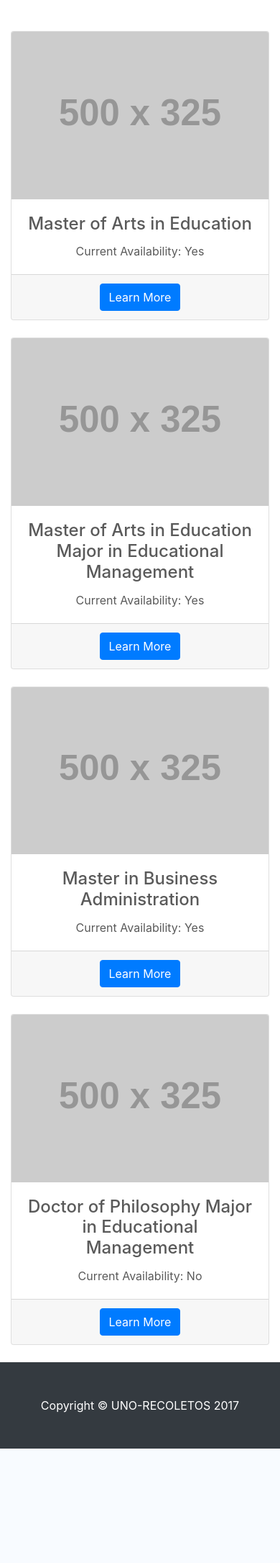
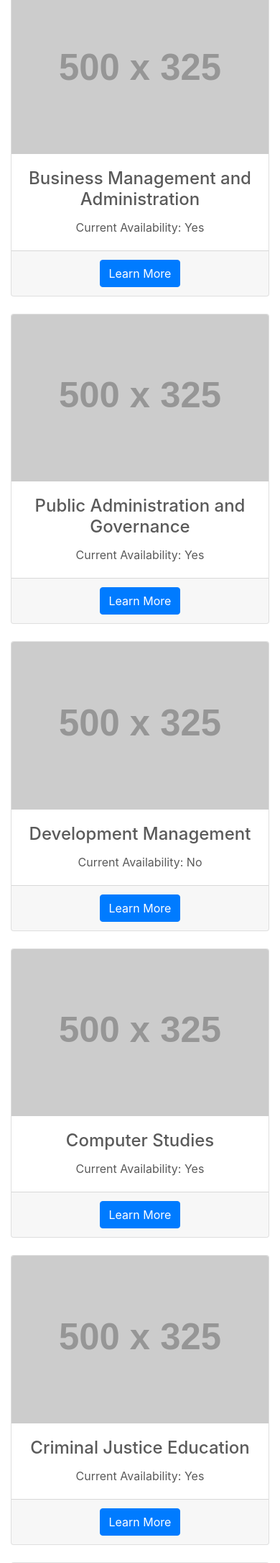
Before and after one commit to keirjeffreyvelez18/RBGS, a Django app: page /program in a window 390 px wide; the page is wider, and only the part inside the window is pictured. Shown: the part 900-3072 px from the top of that part at 72% size. Before the commit the page ends 2913 px from the top of that part, so only its background shows below. Run offline with Django 3.2, Linux system fonts and the light colour scheme; grey boxes labelled with a size stand in for pictures from a placeholder-image service; some libraries are stand-ins or nearby versions.

Commit message:
tweaked banner and cards

```diff
--- a/website/templates/website/base.html
+++ b/website/templates/website/base.html
@@ -22,10 +22,10 @@
 </head>
 
 <body>
-    <nav class="navbar navbar-dark bg-primary">
+    <nav class="navbar navbar-dark" style="background-color: #004a95">
         <div class="container">
-            <span class="navbar-brand">
-            (034) - 433 - 2449 | #51 Lizares Avenue, Bacolod City
+            <span class="navbar-brand" style=" font-size: medium;">
+                (034) - 433 - 2449 | #51 Lizares Avenue, Bacolod City
             </span>
             <form class="form-inline">
               <input class="mr-sm-2" placeholder="Search" type="text">
@@ -34,16 +34,14 @@
           </div>
         </div>
     </nav>
-    <br>
     <div class="navbar-header text-center">
-        <a class="logo" href="http://su.edu.ph" title="Culture and Arts Council | Silliman University">
-            <img height="75px" src="{% static 'website/images/unor-web-logo.png' %}" alt="Culture and Arts Council | Silliman University"/>
+        <a class="logo" href="/" title="Recoletos de Bacolod Graduate School | University of Negros Occidental - Recoletos">
+            <img height="150px" src="{% static 'website/images/logo.png' %}" alt="Recoletos de Bacolod Graduate School | University of Negros Occidental - Recoletos"/>
         </a>
         <div class="navbar-right callout-text">
 
         </div>
     </div>
-    <br>
     <nav class="navbar navbar-expand-lg navbar-dark bg-dark">
       <div class="container">
         <a class="navbar-brand" href="/">
--- a/website/templates/website/program.html
+++ b/website/templates/website/program.html
@@ -5,41 +5,15 @@
 {% block content %}
     <br>
     <div class="container">
-        <header class="myJumbotron my-4" style="text-align: center">
-            <div id="carouselExampleIndicators" class="carousel slide" data-ride="carousel">
-                  <ol class="carousel-indicators">
-                    <li data-target="#carouselExampleIndicators" data-slide-to="0" class="active"></li>
-                    <li data-target="#carouselExampleIndicators" data-slide-to="1"></li>
-                    <li data-target="#carouselExampleIndicators" data-slide-to="2"></li>
-                  </ol>
-                    <div class="carousel-inner" role="listbox">
-                        <div class="carousel-item active">
-                          <img class="d-block img-fluid" src="{% static 'website/images/1.jpg' %}" alt="First slide">
-                        </div>
-                    <div class="carousel-item">
-                        <img class="d-block img-fluid" src="{% static 'website/images/2.jpg' %}" alt="Second slide">
-                    </div>
-                    <div class="carousel-item">
-                        <img class="d-block img-fluid" src="{% static 'website/images/3.png' %}" alt="Third slide">
-                    </div>
-                  </div>
-                  <a class="carousel-control-prev" href="#carouselExampleIndicators" role="button" data-slide="prev">
-                    <span class="carousel-control-prev-icon" aria-hidden="true"></span>
-                    <span class="sr-only">Previous</span>
-                  </a>
-                  <a class="carousel-control-next" href="#carouselExampleIndicators" role="button" data-slide="next">
-                    <span class="carousel-control-next-icon" aria-hidden="true"></span>
-                    <span class="sr-only">Next</span>
-                  </a>
-            </div>
-        </header>
-
+        <div class="alert alert-info" role="alert">
+          <strong>Heads up!</strong> Not all courses may be available, please contact us for inquiries.
+        </div>
         <div class="row text-center">
             <div class="col-lg-3 col-md-6 mb-4">
               <div class="card">
                 <img class="card-img-top" src="http://placehold.it/500x325" alt="">
                 <div class="card-body">
-                  <h4 class="card-title">Master of Arts in Education</h4>
+                  <h4 class="card-title">Education</h4>
                   <p class="card-text">Current Availability: Yes </p>
                 </div>
                 <div class="card-footer">
@@ -52,7 +26,7 @@
               <div class="card">
                 <img class="card-img-top" src="http://placehold.it/500x325" alt="">
                 <div class="card-body">
-                  <h4 class="card-title">Master of Arts in Education Major in Educational Management</h4>
+                  <h4 class="card-title">Business Management and Administration</h4>
                   <p class="card-text">Current Availability: Yes</p>
                 </div>
                 <div class="card-footer">
@@ -65,7 +39,7 @@
               <div class="card">
                 <img class="card-img-top" src="http://placehold.it/500x325" alt="">
                 <div class="card-body">
-                  <h4 class="card-title">Master in Business Administration</h4>
+                  <h4 class="card-title">Public Administration and Governance</h4>
                   <p class="card-text">Current Availability: Yes</p>
                 </div>
                 <div class="card-footer">
@@ -77,7 +51,59 @@
               <div class="card">
                 <img class="card-img-top" src="http://placehold.it/500x325" alt="">
                 <div class="card-body">
-                  <h4 class="card-title">Doctor of Philosophy Major in Educational Management</h4>
+                  <h4 class="card-title">Development Management</h4>
+                  <p class="card-text">Current Availability: No</p>
+                </div>
+                <div class="card-footer">
+                  <a href="#" class="btn btn-primary">Learn More</a>
+                </div>
+              </div>
+            </div>
+      </div>
+        <div class="row text-center">
+            <div class="col-lg-3 col-md-6 mb-4">
+              <div class="card">
+                <img class="card-img-top" src="http://placehold.it/500x325" alt="">
+                <div class="card-body">
+                  <h4 class="card-title">Computer Studies</h4>
+                  <p class="card-text">Current Availability: Yes </p>
+                </div>
+                <div class="card-footer">
+                  <a href="#" class="btn btn-primary">Learn More</a>
+                </div>
+              </div>
+            </div>
+
+            <div class="col-lg-3 col-md-6 mb-4">
+              <div class="card">
+                <img class="card-img-top" src="http://placehold.it/500x325" alt="">
+                <div class="card-body">
+                  <h4 class="card-title">Criminal Justice Education</h4>
+                  <p class="card-text">Current Availability: Yes</p>
+                </div>
+                <div class="card-footer">
+                  <a href="#" class="btn btn-primary">Learn More</a>
+                </div>
+              </div>
+            </div>
+
+            <div class="col-lg-3 col-md-6 mb-4">
+              <div class="card">
+                <img class="card-img-top" src="http://placehold.it/500x325" alt="">
+                <div class="card-body">
+                  <h4 class="card-title">Psychology and Guidance and Counseling</h4>
+                  <p class="card-text">Current Availability: Yes</p>
+                </div>
+                <div class="card-footer">
+                  <a href="#" class="btn btn-primary">Learn More</a>
+                </div>
+              </div>
+            </div>
+            <div class="col-lg-3 col-md-6 mb-4">
+              <div class="card">
+                <img class="card-img-top" src="http://placehold.it/500x325" alt="">
+                <div class="card-body">
+                  <h4 class="card-title">Nursing</h4>
                   <p class="card-text">Current Availability: No</p>
                 </div>
                 <div class="card-footer">
```
Also changed, not shown: website/templates/website/index.html (+12 -35 lines), website/static/website/images/logo.png (added), website/static/website/images/outreach.jpg (added), website/static/website/images/programs.jpg (added), website/static/website/images/research.jpg (added).
